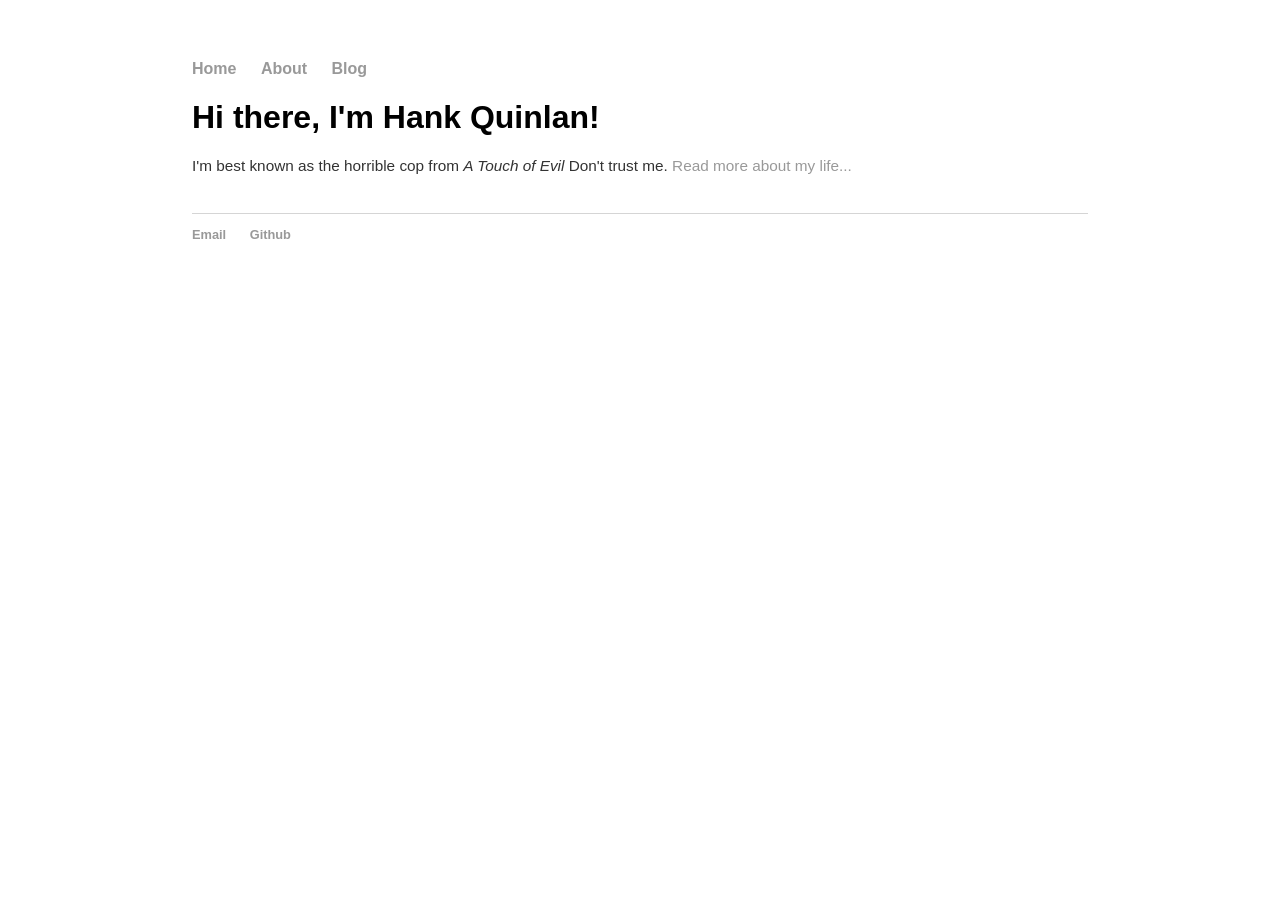
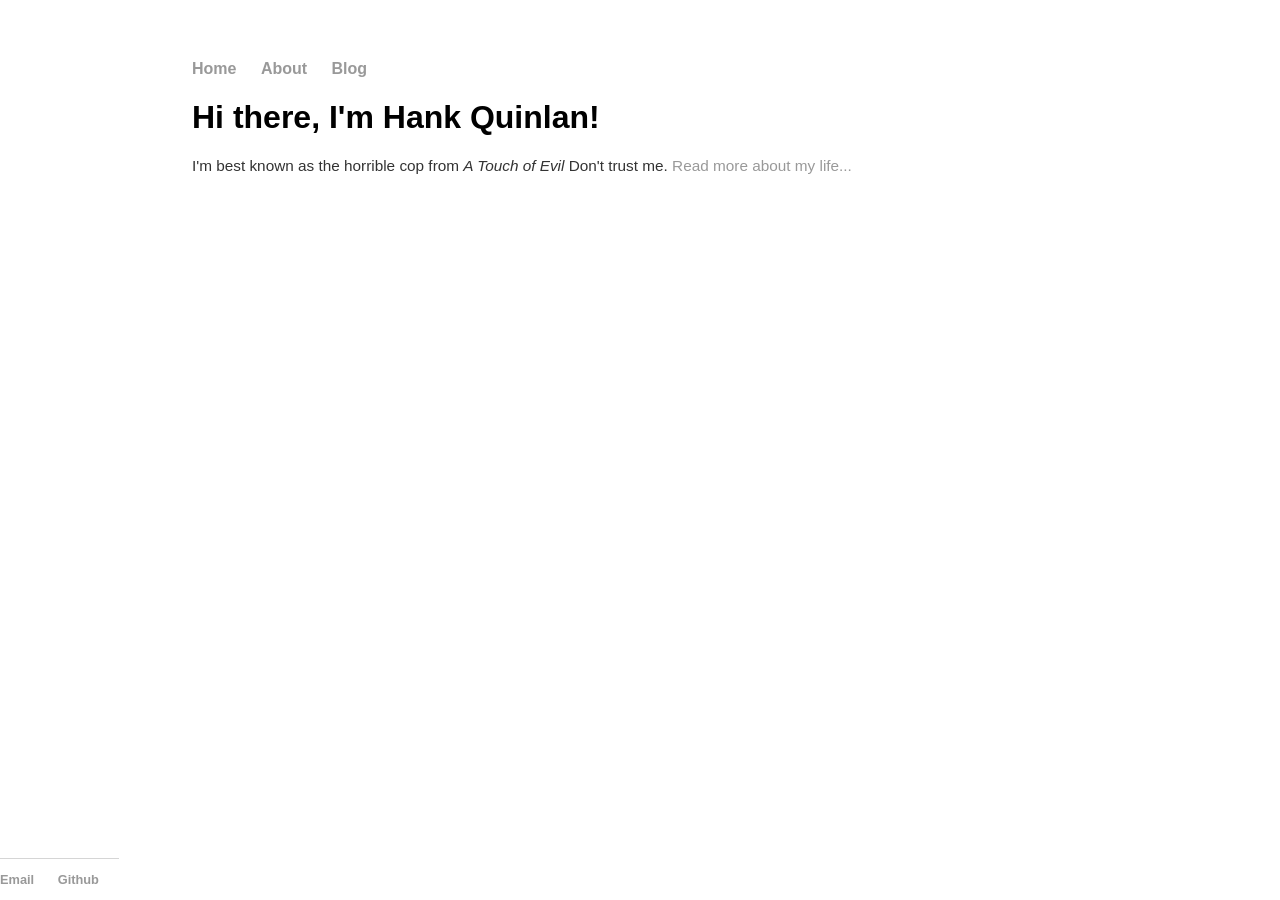
Before and after one commit to lucytyuan/lucytyuan.github.io, a Jekyll site: the page built from index.html, in a window 1280 px wide. Built offline with Jekyll 4.4.1, drawn with Linux system fonts in a browser that asks for light colours.

Commit message:
Update main.css

```diff
--- a/css/main.css
+++ b/css/main.css
@@ -33,6 +33,9 @@ p {
 footer {
     border-top: 1px solid #d5d5d5;
     font-size: .8em;
+    position: absolute;
+    left: 0;
+    bottom: 0;
 }
 
 ul.posts {
```
